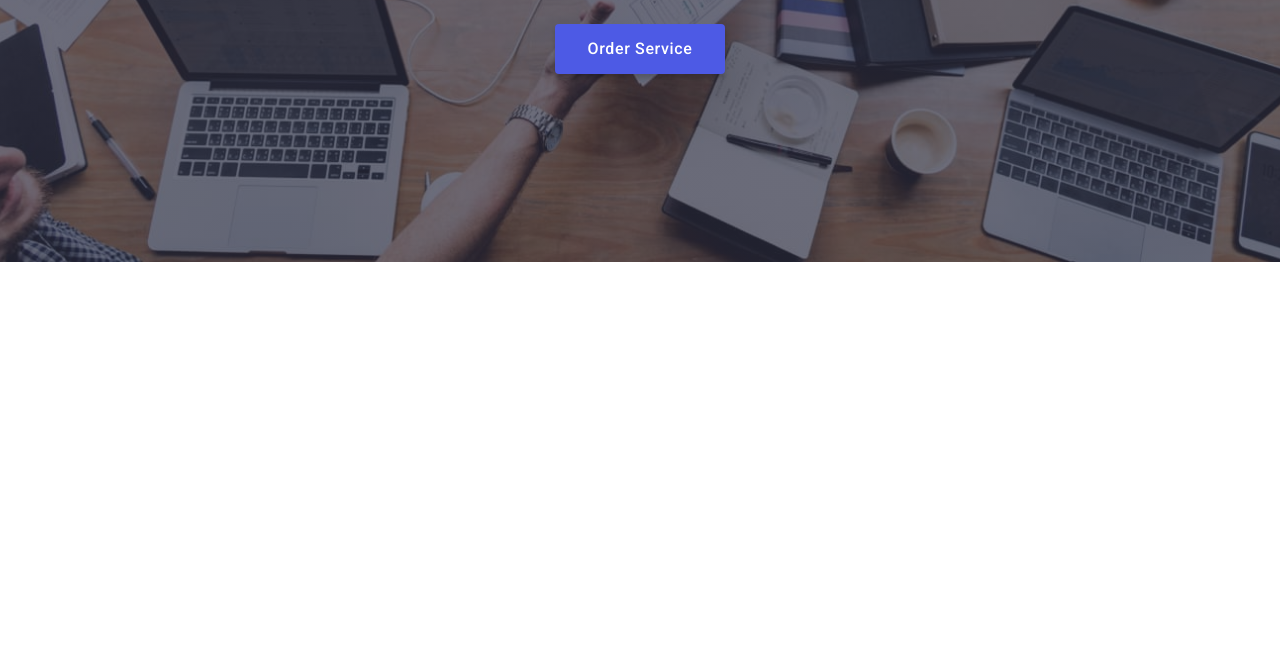
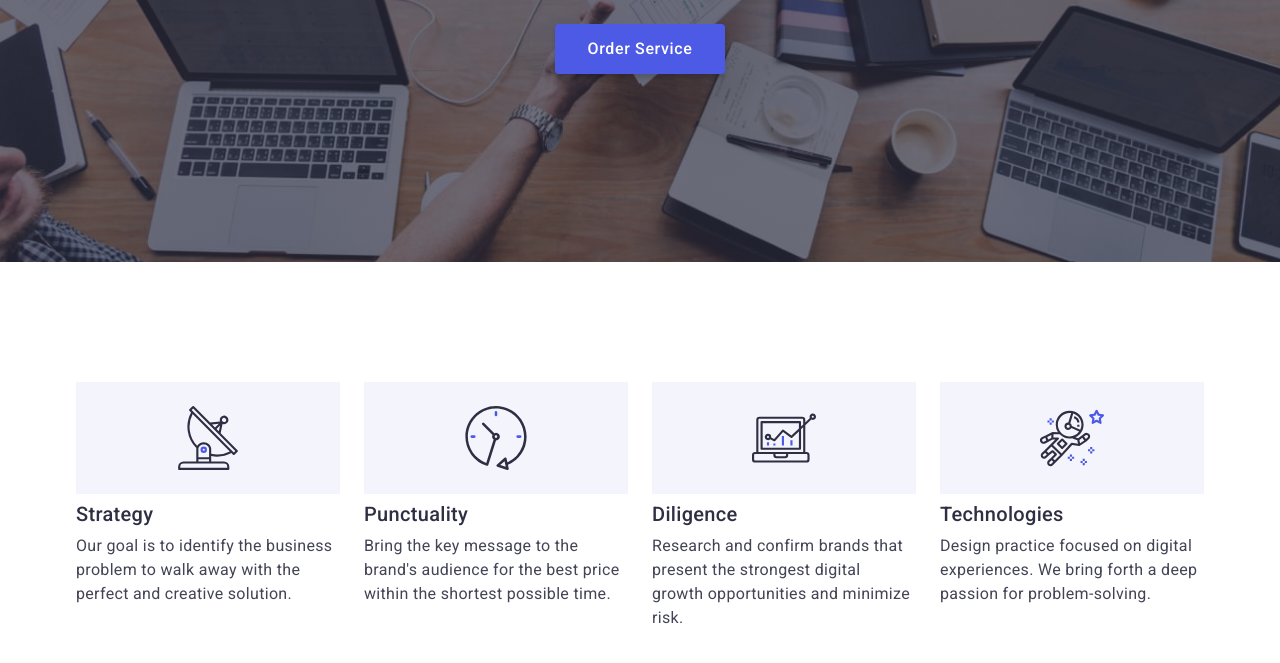
Before and after one commit to v-kulyk/goit-markup-hw-06, a plain HTML site: page index.html in a window 1280 px wide. Shown: the part 405-1068 px from the top of the page. Before the commit the page ends 800 px from the top, so only its background shows below. Drawn offline with Linux system fonts and the light colour scheme.

Commit message:
section about us adaptive

```diff
--- a/css/style.css
+++ b/css/style.css
@@ -546,7 +546,12 @@ address {
 }
 
 .section {
+  padding: 96px 0;
+}
+@media screen and (min-width: 1158px) {
+  .section {
     padding: 120px 0;
+  }
 }
 
 .section.section-our-work {
@@ -561,16 +566,6 @@ address {
     0 1px 1px 0 rgba(46, 47, 66, 0.16), 0 1px 6px 0 rgba(46, 47, 66, 0.08);
 }
 
-.section-item-title {
-  font-weight: 500;
-  font-size: 20px;
-  line-height: 1.2;
-  color: var(--navy-blue);
-  margin-bottom: 8px;
-}
-.section-item-description {
-  color: var(--slate);
-}
 .section-heading {
   font-size: 36px;
   line-height: 1.11;
@@ -580,30 +575,82 @@ address {
   margin-bottom: 72px;
 }
 
-.cards-container {
+/* #region AboutUs */
+.section.about-us .cards-list {
   display: flex;
+  flex-direction: column;
+  gap: 72px;
+}
+@media screen and (min-width: 768px) {
+  .section.about-us .cards-list {
+    flex-direction: row;
+    flex-wrap: wrap;
+    gap: 72px 24px;
+  }
 }
 
-.cards-item {
-  border-radius: 0 0 4px 4px;
-  margin-right: 24px;
-  background: var(--white);
+.section.about-us .card {
+  display: block;
 }
 
-.cards-item-icon-container {
+@media screen and (min-width: 768px) {
+  .section.about-us .card {
+    flex-basis: calc((100% - 32px) / 2);
+  }
+}
+@media screen and (min-width: 1158px) {
+  .section.about-us .card {
+    flex-basis: calc((100% - 72px) / 4);
+  }
+}
+
+.section.about-us .card-icon-container {
+  display: none;
+}
+@media screen and (min-width: 1158px) {
+  .section.about-us .card-icon-container {
     display: flex;
     justify-content: center;
-  align-items: center;
-  background: var(--cloud);
-  height: 112px;
+    padding: 24px 0;
+    background-color: var(--cloud);
     margin-bottom: 8px;
   }
+}
 
-.cards-item-details {
-  padding: 32px 16px;
-  border: 1px solid var(--cornflower);
-  border-top: none;
+.section.about-us .card-title {
+  font-weight: 700;
+  font-size: 36px;
+  line-height: 1.11;
+  text-transform: capitalize;
+  text-align: center;
+  color: var(--navy-blue);
+  margin-bottom: 8px;
 }
+@media screen and (min-width: 768px) {
+  .section.about-us .card-title {
+    text-align: start;
+  }
+}
+@media screen and (min-width: 1158px) {
+  .section.about-us .card-title {
+    font-weight: 500;
+    font-size: 20px;
+    line-height: 1.2;
+  }
+}
+
+.section.about-us .card-description {
+  font-weight: 500;
+  color: var(--slate);
+}
+@media screen and (min-width: 1158px) {
+  .section.about-us .card-description {
+    font-weight: 400;
+  }
+}
+
+/* #endregion AboutUs */
+
 .cards-item-socials {
   display: flex;
   justify-content: center;
@@ -631,17 +678,27 @@ address {
   background: var(--ocean);
 }
 
+/* .cards-item.col-4 {
+  flex-basis: calc((100% - 48px) / 3);
+}
+@media screen and (min-width: 768px) {
   .cards-item.col-4 {
-  flex-basis: calc((100% - 48px) / 3);
+    flex-basis: calc((100% - 48px) / 2);
+  }
 }
 
 .cards-item.col-3 {
   flex-basis: calc((100% - 48px) / 4);
-}
+} */
 
+/* .cards-item:last-child {
+  margin-bottom: 0;
+} */
+/* @media screen and (min-width: 1158px) {
   .cards-item:last-child {
     margin-right: 0;
   }
+} */
 
 .text-center {
   text-align: center;
--- a/index.html
+++ b/index.html
@@ -83,56 +83,56 @@
           Order Service
         </button>
       </section>
-      <section id="about-us" class="section about-us hide">
+      <section id="about-us" class="section about-us">
         <div class="container">
           <h2 class="visually-hidden">
             Strategy Punctuality Diligence Technologies
           </h2>
-          <ul class="cards-container">
-            <li class="cards-item col-4">
-              <div class="cards-item-icon-container">
-                <svg class="cards-item-icon" width="64" height="64">
+          <ul class="cards-list">
+            <li class="card">
+              <div class="card-icon-container">
+                <svg class="card-icon" width="64" height="64">
                   <use href="./images/icons.svg#icon-antenna"></use>
                 </svg>
               </div>
-              <h3 class="section-item-title">Strategy</h3>
-              <p class="section-item-description">
+              <h3 class="card-title">Strategy</h3>
+              <p class="card-description">
                 Our goal is to identify the business problem to walk away with
                 the perfect and creative solution.
               </p>
             </li>
-            <li class="cards-item col-4">
-              <div class="cards-item-icon-container">
-                <svg class="cards-item-icon" width="64" height="64">
+            <li class="card">
+              <div class="card-icon-container">
+                <svg class="card-icon" width="64" height="64">
                   <use href="./images/icons.svg#icon-clock"></use>
                 </svg>
               </div>
-              <h3 class="section-item-title">Punctuality</h3>
-              <p class="section-item-description">
+              <h3 class="card-title">Punctuality</h3>
+              <p class="card-description">
                 Bring the key message to the brand's audience for the best price
                 within the shortest possible time.
               </p>
             </li>
-            <li class="cards-item col-4">
-              <div class="cards-item-icon-container">
-                <svg class="cards-item-icon" width="64" height="64">
+            <li class="card">
+              <div class="card-icon-container">
+                <svg class="card-icon" width="64" height="64">
                   <use href="./images/icons.svg#icon-diagram"></use>
                 </svg>
               </div>
-              <h3 class="section-item-title">Diligence</h3>
-              <p class="section-item-description">
+              <h3 class="card-title">Diligence</h3>
+              <p class="card-description">
                 Research and confirm brands that present the strongest digital
                 growth opportunities and minimize risk.
               </p>
             </li>
-            <li class="cards-item col-4">
-              <div class="cards-item-icon-container">
-                <svg class="cards-item-icon" width="64" height="64">
+            <li class="card">
+              <div class="card-icon-container">
+                <svg class="card-icon" width="64" height="64">
                   <use href="./images/icons.svg#icon-astronaut"></use>
                 </svg>
               </div>
-              <h3 class="section-item-title">Technologies</h3>
-              <p class="section-item-description">
+              <h3 class="card-title">Technologies</h3>
+              <p class="card-description">
                 Design practice focused on digital experiences. We bring forth a
                 deep passion for problem-solving.
               </p>
```
Lines whose indentation alone changed are shown as unchanged.
